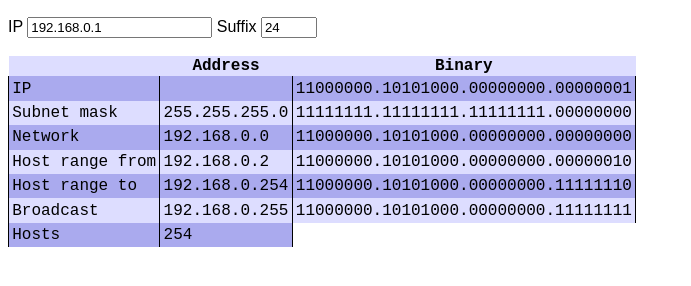
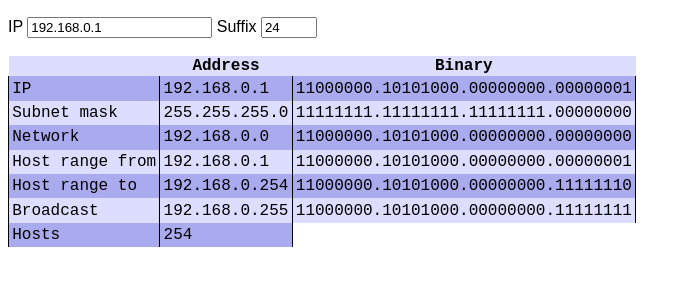
Before and after one commit to batswen/IPv4Calculator, a plain HTML site: page index.html in a window 1280 px wide. Shown: the part 42-328 px from the top of the page, without its empty margins (0-691 px from the left). Drawn offline with Linux system fonts and the light colour scheme.

Commit message:
bug fixed

```diff
--- a/index.html
+++ b/index.html
@@ -54,7 +54,7 @@
                 <th></th><th>Address</th><th>Binary</th>
             </tr>
             <tr>
-                <td>IP</td><td id="ip"></td><td id="ipbin"></td>
+                <td>IP</td><td id="dottedip"></td><td id="ipbin"></td>
             </tr>
             <tr>
                 <td>Subnet mask</td><td id="subnetmask"></td><td id="subnetmaskbin"></td>
@@ -88,7 +88,7 @@
 
                 const ip = dottedToNum(input_ip)
 
-                document.getElementById("ip").innerHTML = numToDotted(ip)
+                document.getElementById("dottedip").innerHTML = numToDotted(ip)
                 document.getElementById("ipbin").innerHTML = numToBinDotted(ip)
                 const subnetmask = dottedToNum(suffixToSubnet(input_suffix))
                 document.getElementById("subnetmask").innerHTML = numToDotted(subnetmask)
@@ -99,7 +99,7 @@
                 const broadcast = ip | ~subnetmask
                 document.getElementById("broadcast").innerHTML = numToDotted(broadcast)
                 document.getElementById("broadcastbin").innerHTML = numToBinDotted(broadcast)
-                const hostsfrom = ip + 1
+                const hostsfrom = network + 1
                 document.getElementById("hostsfrom").innerHTML = numToDotted(hostsfrom)
                 document.getElementById("hostsfrombin").innerHTML = numToBinDotted(hostsfrom)
                 const hoststo = broadcast - 1
```
